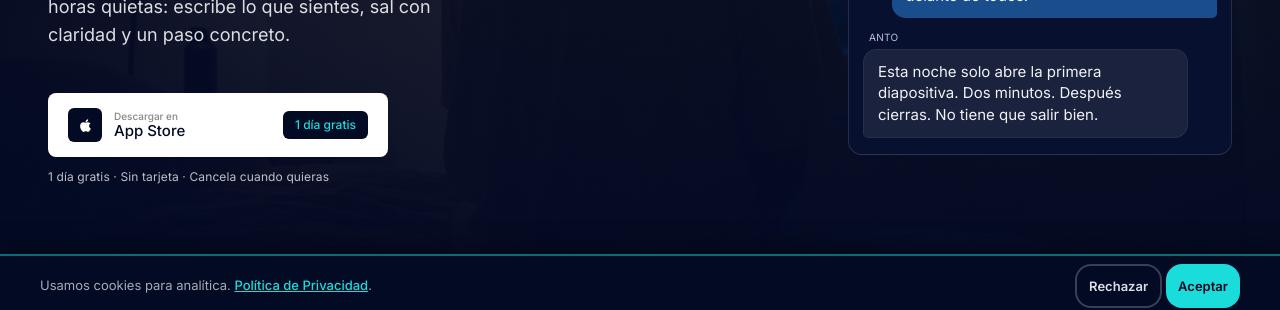
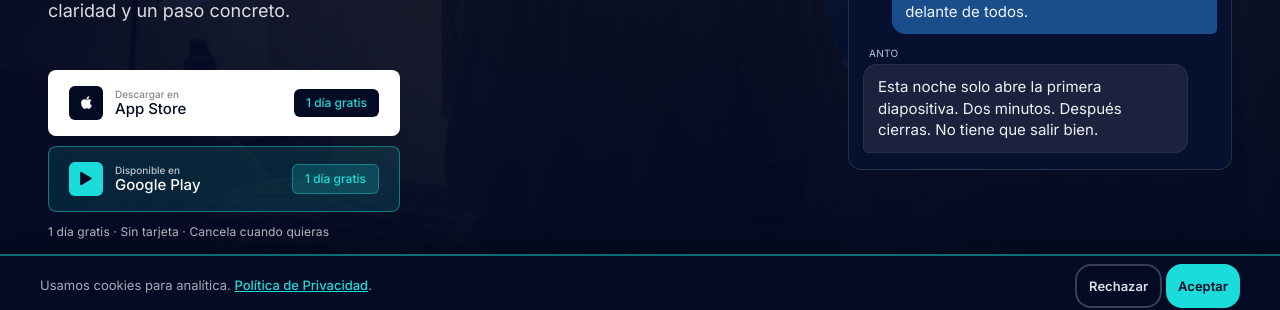
Before and after one commit to Mar-cere/antoapps-website, a Next.js app: page / in a window 1280 px wide. Shown: the part 484-794 px from the top of the page. Built offline with nearby package versions, Linux system fonts and the light colour scheme; no server answers.

Commit message:
Unificar home-v2: par de stores, shell y color de CTAs.
Quita la sección Android innecesaria, pone App Store + Play iguales en hero/pricing/cierre, alinea anchos al shell y diferencia Play con tono teal.

```diff
--- a/components/pages/HomeV2PageContent.tsx
+++ b/components/pages/HomeV2PageContent.tsx
@@ -14,7 +14,6 @@ import HomeV2Foundation from '@/components/sections/HomeV2Foundation';
 import HomeV2Still from '@/components/sections/HomeV2Still';
 import HomeV2Reviews from '@/components/sections/HomeV2Reviews';
 import HomeV2Pricing from '@/components/sections/HomeV2Pricing';
-import HomeV2Android from '@/components/sections/HomeV2Android';
 import HomeV2Faq from '@/components/sections/HomeV2Faq';
 import HomeV2FinalCta from '@/components/sections/HomeV2FinalCta';
 import HomeV2Explore from '@/components/sections/HomeV2Explore';
@@ -63,7 +62,6 @@ export default function HomeV2PageContent({ locale }: HomeV2PageContentProps) {
               <HomeV2Still locale={locale} />
               <HomeV2Reviews locale={locale} />
               <HomeV2Pricing locale={locale} />
-              <HomeV2Android locale={locale} />
               <HomeV2Faq locale={locale} />
               <HomeV2Explore locale={locale} />
               <HomeV2FinalCta locale={locale} />
--- a/components/sections/HomeV2Android.tsx
+++ /dev/null
@@ -1,47 +0,0 @@
-'use client';
-
-import PremiumStoreCta from '@/components/ui/PremiumStoreCta';
-import { googlePlayHref } from '@/lib/download-links';
-import type { Locale } from '@/lib/i18n/config';
-import { getHomeV2Copy } from '@/lib/i18n/copy/home/home-v2';
-
-type HomeV2AndroidProps = {
-  locale?: Locale;
-};
-
-/** Google Play fuera del hero para no romper el primer viewport. */
-export default function HomeV2Android({ locale = 'es' }: HomeV2AndroidProps) {
-  const { android } = getHomeV2Copy(locale);
-  const pagePath = locale === 'en' ? '/en' : '/';
-
-  return (
-    <section
-      id="android"
-      className="home-v2-android"
-      aria-labelledby="home-v2-android-title"
-      data-fade-section
-    >
-      <div className="home-landing-container home-v2-android__inner">
-        <div className="home-v2-android__copy">
-          <h2 id="home-v2-android-title" className="home-v2-android__title">
-            {android.title}
-          </h2>
-          <p className="home-v2-android__body">{android.body}</p>
-        </div>
-        <div className="home-v2-android__form">
-          <PremiumStoreCta
-            store="google"
-            storeHref={googlePlayHref(locale)}
-            storeLabel={android.ctaPlayLabel}
-            storeName={android.ctaPlayText}
-            badge={android.ctaPlayBadge}
-            ariaLabel={android.storeAria}
-            trackingPlacement="home_android_play_store"
-            trackingPage={pagePath}
-            trackingLabel="home_android"
-          />
-        </div>
-      </div>
-    </section>
-  );
-}
--- a/components/sections/HomeV2FinalCta.tsx
+++ b/components/sections/HomeV2FinalCta.tsx
@@ -1,17 +1,16 @@
 'use client';
 
 import Image from 'next/image';
-import PremiumStoreCta from '@/components/ui/PremiumStoreCta';
+import PremiumStoreCtaPair from '@/components/ui/PremiumStoreCtaPair';
 import type { Locale } from '@/lib/i18n/config';
 import { getHomeV2Copy } from '@/lib/i18n/copy/home/home-v2';
 import { getEditorialImagePath } from '@/lib/assets/editorial-images';
-import { appStoreHref } from '@/lib/download-links';
 
 type HomeV2FinalCtaProps = {
   locale?: Locale;
 };
 
-/** Cierre peak-end: foto distinta del hero + un CTA primario (App Store). */
+/** Cierre peak-end: foto distinta del hero + par App Store / Google Play. */
 export default function HomeV2FinalCta({ locale = 'es' }: HomeV2FinalCtaProps) {
   const copy = getHomeV2Copy(locale);
   const pagePath = locale === 'en' ? '/en' : '/';
@@ -35,16 +34,12 @@ export default function HomeV2FinalCta({ locale = 'es' }: HomeV2FinalCtaProps) {
           {copy.finalCta.title}
         </h2>
         <p className="home-v2-final-cta__sub">{copy.finalCta.subtitle}</p>
-        <PremiumStoreCta
-          store="apple"
-          storeHref={appStoreHref()}
-          storeLabel={hero.ctaStoreLabel}
-          storeName={hero.ctaStoreText}
-          badge={hero.ctaBadge}
-          ariaLabel={hero.storeAria}
-          trackingPlacement="home_final_app_store"
+        <PremiumStoreCtaPair
+          locale={locale}
+          copy={hero}
           trackingPage={pagePath}
-          trackingLabel="home_final_cta_ios"
+          trackingPlacementPrefix="home_final"
+          trackingLabel="home_final_cta"
         />
         <p className="home-v2-final-cta__micro">{hero.ctaMicro}</p>
       </div>
--- a/components/sections/HomeV2Hero.tsx
+++ b/components/sections/HomeV2Hero.tsx
@@ -1,12 +1,11 @@
 'use client';
 
 import Image from 'next/image';
-import PremiumStoreCta from '@/components/ui/PremiumStoreCta';
+import PremiumStoreCtaPair from '@/components/ui/PremiumStoreCtaPair';
 import HomeV2ChatVignette from '@/components/sections/HomeV2ChatVignette';
 import type { Locale } from '@/lib/i18n/config';
 import { getHomeV2Copy } from '@/lib/i18n/copy/home/home-v2';
 import { getEditorialImagePath } from '@/lib/assets/editorial-images';
-import { appStoreHref } from '@/lib/download-links';
 
 type HomeV2HeroProps = {
   locale?: Locale;
@@ -47,16 +46,12 @@ export default function HomeV2Hero({ locale = 'es' }: HomeV2HeroProps) {
         </div>
 
         <div className="home-v2-hero__cta">
-          <PremiumStoreCta
-            store="apple"
-            storeHref={appStoreHref()}
-            storeLabel={hero.ctaStoreLabel}
-            storeName={hero.ctaStoreText}
-            badge={hero.ctaBadge}
-            ariaLabel={hero.storeAria}
-            trackingPlacement="home_hero_app_store"
+          <PremiumStoreCtaPair
+            locale={locale}
+            copy={hero}
             trackingPage={pagePath}
-            trackingLabel="home_hero_ios"
+            trackingPlacementPrefix="home_hero"
+            trackingLabel="home_hero"
           />
           <p className="home-v2-hero__micro">{hero.ctaMicro}</p>
         </div>
--- a/lib/i18n/copy/home/home-v2.ts
+++ b/lib/i18n/copy/home/home-v2.ts
@@ -169,14 +169,6 @@ export type HomeV2Copy = {
     popularBadge: string;
     cards: readonly HomeV2PriceCard[];
     ctaMicro: string;
-  };
-  android: {
-    title: string;
-    body: string;
-    storeAria: string;
-    ctaPlayLabel: string;
-    ctaPlayText: string;
-    ctaPlayBadge: string;
   };
   faq: {
     title: string;
@@ -375,14 +367,6 @@ function buildHomeV2Copy(locale: Locale): HomeV2Copy {
           },
         ],
         ctaMicro: `${trial.short} · No card required`,
-      },
-      android: {
-        title: 'On Android too.',
-        body: 'Anto is on Google Play. Download it on your Android phone - same emotional support, same privacy.',
-        storeAria: 'Download Anto on Google Play',
-        ctaPlayLabel: 'Get it on',
-        ctaPlayText: 'Google Play',
-        ctaPlayBadge: trial.short,
       },
       faq: {
         title: 'What people usually ask.',
@@ -626,14 +610,6 @@ function buildHomeV2Copy(locale: Locale): HomeV2Copy {
       ],
       ctaMicro: `${trial.short} · Sin tarjeta`,
     },
-    android: {
-      title: 'También en Android.',
-      body: 'Anto está en Google Play. Descárgala en tu Android - el mismo acompañamiento emocional, la misma privacidad.',
-      storeAria: 'Descargar Anto en Google Play',
-      ctaPlayLabel: 'Disponible en',
-      ctaPlayText: 'Google Play',
-      ctaPlayBadge: trial.short,
-    },
     faq: {
       title: 'Lo que suele preguntarse.',
       items: [
--- a/lib/seo/build-llms-txt.ts
+++ b/lib/seo/build-llms-txt.ts
@@ -54,7 +54,7 @@ const PAGE_LABELS: Record<Locale, Record<string, string>> = {
 
 const PAGE_SUMMARIES: Record<Locale, Record<string, string>> = {
   es: {
-    '': 'Home editorial: acompañamiento para horas quietas, demos de producto, foundation (memoria/técnicas), reviews, precios, FAQ y descarga App Store.',
+    '': 'Home editorial: acompañamiento para horas quietas, demos de producto, foundation (memoria/técnicas), reviews, precios, FAQ y descarga en App Store y Google Play.',
     '/bienvenida': 'Landing de conversión (Meta Ads): apoyo emocional para ansiedad en iPhone; prueba 1 día gratis.',
     '/app': 'Detalle de funcionalidades, capturas y enlaces de descarga.',
     '/seguridad': 'Cifrado, política de datos, límites clínicos y cumplimiento.',
@@ -69,7 +69,7 @@ const PAGE_SUMMARIES: Record<Locale, Record<string, string>> = {
     '/terminos': 'Condiciones de uso del servicio.',
   },
   en: {
-    '': 'Editorial home: support for quiet hours, product demos, foundation (memory/techniques), reviews, pricing, FAQ, App Store download.',
+    '': 'Editorial home: support for quiet hours, product demos, foundation (memory/techniques), reviews, pricing, FAQ, App Store and Google Play download.',
     '/bienvenida': 'Conversion landing (Meta Ads): emotional support for anxiety on iPhone; 1-day free trial.',
     '/app': 'Feature detail, screenshots, download links.',
     '/seguridad': 'Encryption, data policy, clinical limits, compliance.',
--- a/styles/components/premium-store-cta.css
+++ b/styles/components/premium-store-cta.css
@@ -8,12 +8,17 @@
     max-width: 22rem;
     padding: 0.9375rem 1.25rem;
     background: #fff;
-    border: none;
+    border: 1px solid transparent;
     border-radius: 0.875rem;
     text-decoration: none;
     box-sizing: border-box;
     cursor: pointer;
-    transition: transform 0.2s ease, box-shadow 0.2s ease;
+    transition:
+        transform 0.2s ease,
+        box-shadow 0.2s ease,
+        background 0.22s ease,
+        border-color 0.22s ease,
+        color 0.22s ease;
 }
 
 .premium-store-cta:hover {
@@ -68,12 +73,24 @@
     padding: 0.3125rem 0.75rem;
     font-size: 0.75rem;
     font-weight: 500;
-    color: #fff;
+    color: #030a24;
     white-space: nowrap;
 }
 
+/* Google Play: misma estructura, tono teal suave (no gemelo del App Store) */
+.premium-store-cta--google {
+    background: color-mix(in srgb, var(--color-primary, #1adddb) 16%, #fff);
+    border-color: color-mix(in srgb, var(--color-primary, #1adddb) 42%, transparent);
+}
+
 .premium-store-cta--google .premium-store-cta__icon {
-    background: #111;
+    background: var(--color-primary, #1adddb);
+    color: #030a24;
+}
+
+.premium-store-cta--google .premium-store-cta__badge {
+    background: #030a24;
+    color: var(--color-primary, #1adddb);
 }
 
 .premium-store-cta-stack {
--- a/styles/pages/home-v2.css
+++ b/styles/pages/home-v2.css
@@ -62,7 +62,15 @@
   --home-v2-ink: #ffffff;
   --home-v2-muted: rgba(255, 255, 255, 0.86);
   --home-v2-soft: rgba(255, 255, 255, 0.74);
+  /* Shell unificado: layout usa --hl-max; prosa puede usar medida ch. */
+  --home-v2-read: 42ch;
+  --home-v2-cta-w: 22rem;
   background: var(--color-bg-primary);
+}
+
+.home-landing-page--v2 .home-landing-container {
+  width: 100%;
+  max-width: var(--hl-max, 72rem);
 }
 
 /* Sin grilla/glow “soft product 2022” ni acentos azules del landing legacy */
@@ -88,6 +96,7 @@
   box-shadow: none;
   transition:
     background 0.22s ease,
+    border-color 0.22s ease,
     color 0.22s ease,
     transform 0.22s cubic-bezier(0.16, 1, 0.3, 1);
 }
@@ -96,6 +105,7 @@
   transform: translateY(-1px);
   box-shadow: none;
   background: var(--color-primary);
+  border-color: var(--color-primary);
 }
 
 .home-landing-page--v2 .premium-store-cta:hover .premium-store-cta__name,
@@ -126,6 +136,56 @@
 .home-landing-page--v2 .premium-store-cta:focus-visible {
   outline: 2px solid var(--color-primary);
   outline-offset: 3px;
+}
+
+/* Play: ghost teal sobre dark (mismo peso, color distinto al blanco del App Store) */
+.home-landing-page--v2 .premium-store-cta--google {
+  background: color-mix(in srgb, var(--color-primary) 12%, transparent);
+  border-color: color-mix(in srgb, var(--color-primary) 45%, transparent);
+}
+
+.home-landing-page--v2 .premium-store-cta--google .premium-store-cta__name {
+  color: var(--home-v2-ink);
+}
+
+.home-landing-page--v2 .premium-store-cta--google .premium-store-cta__label {
+  color: var(--home-v2-soft);
+}
+
+.home-landing-page--v2 .premium-store-cta--google .premium-store-cta__icon {
+  background: var(--color-primary);
+  color: #030a24;
+}
+
+.home-landing-page--v2 .premium-store-cta--google .premium-store-cta__badge {
+  background: color-mix(in srgb, var(--color-primary) 18%, transparent);
+  color: var(--color-primary);
+  border: 1px solid color-mix(in srgb, var(--color-primary) 40%, transparent);
+}
+
+.home-landing-page--v2 .premium-store-cta--google:hover {
+  background: color-mix(in srgb, var(--color-secondary) 22%, transparent);
+  border-color: color-mix(in srgb, var(--color-secondary) 55%, transparent);
+}
+
+.home-landing-page--v2 .premium-store-cta--google:hover .premium-store-cta__name,
+.home-landing-page--v2 .premium-store-cta--google:hover .premium-store-cta__label {
+  color: var(--home-v2-ink);
+}
+
+.home-landing-page--v2 .premium-store-cta--google:hover .premium-store-cta__icon {
+  background: var(--color-secondary);
+  color: #030a24;
+}
+
+.home-landing-page--v2 .premium-store-cta--google:hover .premium-store-cta__badge {
+  background: color-mix(in srgb, var(--color-secondary) 22%, transparent);
+  color: var(--color-secondary);
+  border-color: color-mix(in srgb, var(--color-secondary) 50%, transparent);
+}
+
+.home-landing-page--v2 .premium-store-cta--google:focus-visible {
+  outline-color: var(--color-secondary);
 }
 
 /* ── Hero ── */
@@ -207,7 +267,8 @@
   flex-direction: column;
   align-items: flex-start;
   gap: 0.75rem;
-  max-width: 21.25rem;
+  max-width: var(--home-v2-cta-w, 22rem);
+  width: 100%;
   align-self: start;
 }
 
@@ -250,7 +311,7 @@
 
 .home-v2-hero__cta .premium-store-cta-stack {
   width: 100%;
-  max-width: 22rem;
+  max-width: none;
 }
 
 @media (min-width: 900px) {
@@ -295,54 +356,6 @@
   text-align: left;
   line-height: 1.4;
   letter-spacing: 0.01em;
-}
-
-/* ── Android (fuera del hero) ── */
-
-.home-v2-android {
-  padding: var(--home-v2-section-y) 0;
-  border-top: 1px solid var(--home-v2-hairline);
-  background: var(--color-bg-secondary);
-}
-
-.home-v2-android__inner {
-  display: grid;
-  grid-template-columns: minmax(0, 1.1fr) minmax(0, 0.9fr);
-  gap: clamp(1.5rem, 4vw, 2.75rem);
-  align-items: start;
-}
-
-.home-v2-android__title {
-  margin: 0 0 0.75rem;
-  font-size: clamp(1.65rem, 3.5vw, 2.25rem);
-  font-weight: 500;
-  letter-spacing: -0.04em;
-  line-height: 1.15;
-  color: #fff;
-  text-wrap: balance;
-}
-
-.home-v2-android__body {
-  margin: 0;
-  font-size: 1rem;
-  line-height: 1.55;
-  color: var(--home-v2-muted);
-  max-width: 36ch;
-}
-
-.home-v2-android__form {
-  max-width: 24rem;
-}
-
-@media (max-width: 899px) {
-  .home-v2-android__inner {
-    grid-template-columns: 1fr;
-    gap: 1.5rem;
-  }
-
-  .home-v2-android__form {
-    max-width: none;
-  }
 }
 
 /* ── Paneles de producto (familia visual única) ── */
@@ -1239,7 +1252,7 @@
 
 .home-v2-foundation__head {
   margin: 0 0 2.25rem;
-  max-width: 36rem;
+  max-width: none;
 }
 
 .home-v2-foundation__title {
@@ -1254,7 +1267,7 @@
 
 .home-v2-foundation__support {
   margin: 0;
-  max-width: 42ch;
+  max-width: var(--home-v2-read, 42ch);
   font-size: 1.05rem;
   line-height: 1.55;
   color: var(--home-v2-muted);
@@ -1266,6 +1279,7 @@
   margin: 0;
   padding: 0;
   border-top: 1px solid var(--home-v2-hairline-strong);
+  width: 100%;
 }
 
 .home-v2-foundation__item {
@@ -1287,7 +1301,7 @@
 
 .home-v2-foundation__item-body {
   margin: 0;
-  max-width: 48ch;
+  max-width: min(65ch, 100%);
   font-size: 0.975rem;
   line-height: 1.55;
   color: var(--home-v2-muted);
@@ -1372,7 +1386,7 @@
 
 .home-v2-explore__coda {
   margin-top: 1.35rem;
-  max-width: 38rem;
+  max-width: min(65ch, 100%);
 }
 
 .home-v2-explore__trust {
@@ -1474,7 +1488,7 @@
 
 .home-v2-reviews__head {
   margin: 0 0 2.5rem;
-  max-width: 20rem;
+  max-width: none;
 }
 
 .home-v2-reviews__title {
@@ -1621,7 +1635,7 @@
 
 .home-v2-pricing__head {
   margin: 0;
-  max-width: 30rem;
+  max-width: none;
 }
 
 .home-v2-pricing__title {
@@ -1638,14 +1652,15 @@
   font-size: 1.0625rem;
   line-height: 1.5;
   color: var(--home-v2-muted);
-  max-width: 34ch;
+  max-width: var(--home-v2-read, 42ch);
 }
 
 .home-v2-pricing__body {
   display: flex;
   flex-direction: column;
   gap: 1.5rem;
-  max-width: 28rem;
+  max-width: none;
+  width: 100%;
 }
 
 .home-v2-pricing__featured {
@@ -1739,7 +1754,7 @@
   align-items: flex-start;
   gap: 0.75rem;
   width: 100%;
-  max-width: 22rem;
+  max-width: var(--home-v2-cta-w, 22rem);
   margin-top: 0.25rem;
   padding-top: 0.25rem;
 }
@@ -2048,7 +2063,7 @@
 }
 
 .home-v2-final-cta__inner .premium-store-cta-stack {
-  width: min(100%, 22rem);
+  width: min(100%, var(--home-v2-cta-w, 22rem));
 }
 
 .home-v2-final-cta__inner .premium-store-cta {
```
Also changed, not shown: .impeccable/surfaces/app-site-page-tsx.md.
